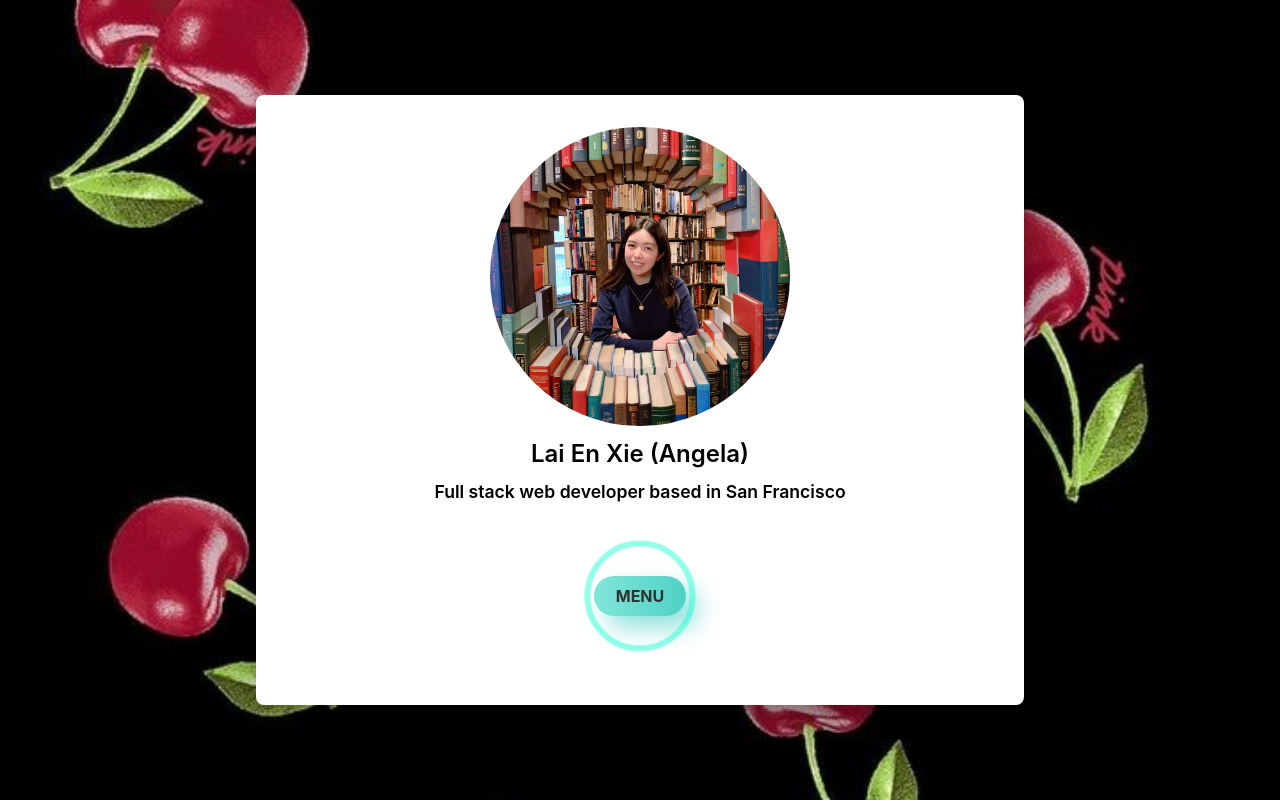
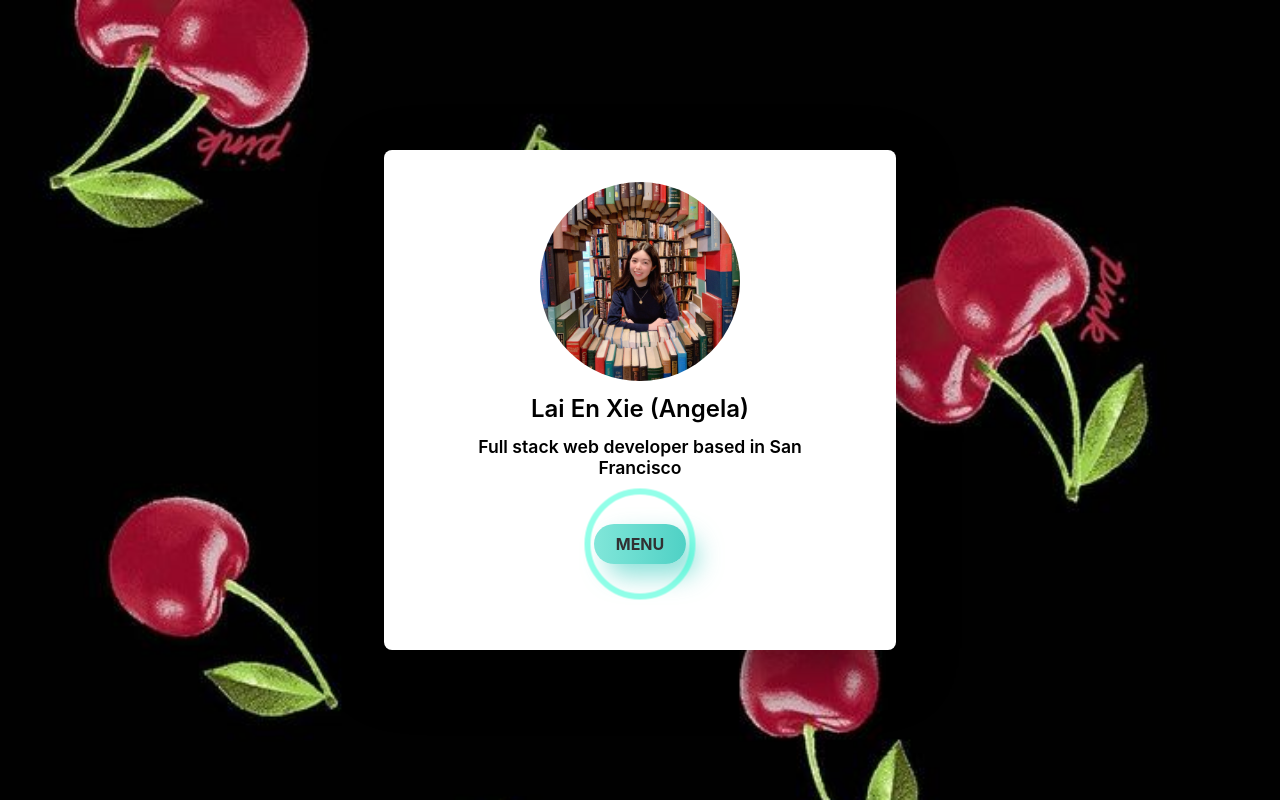
Before and after one commit to angela-laien/portfolio, a React (Create React App) app in the folder client/: page / in a window 1280 px wide. Built offline with nearby package versions, Linux system fonts and the light colour scheme.

Commit message:
adjusted profile width

```diff
--- a/client/src/App.scss
+++ b/client/src/App.scss
@@ -141,7 +141,7 @@ ul.hamburgerDropDown {
   transition: 1s;
   transform-style: preserve-3d;
   @media screen and (max-width: $bigScreen) {
-    width: 60%;
+    width: 40%;
   }
   @media screen and (max-width: 700px) {
     width: 80%;
```
